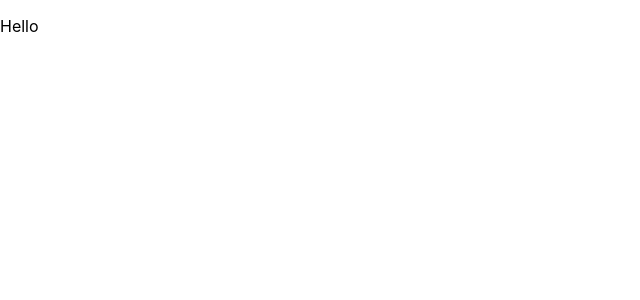
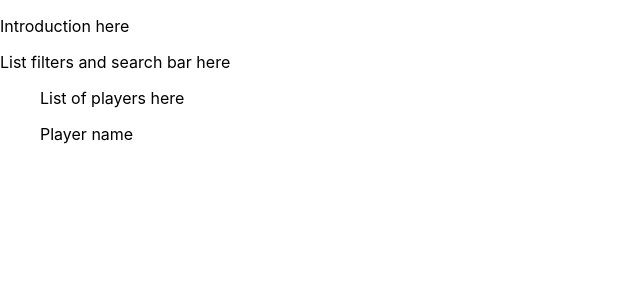
Before and after one commit to CLg003/NBA_75th_Anniversary_Players, a React (Create React App) app: page / in a window 1280 px wide. Shown: the top 300 px of the page, without its empty margins (0-640 px from the left). Built offline with nearby package versions, Linux system fonts and the light colour scheme.

Commit message:
Container and main components set up.

```diff
--- a/public/index.html
+++ b/public/index.html
@@ -24,7 +24,7 @@
       work correctly both with client-side routing and a non-root public URL.
       Learn how to configure a non-root public URL by running `npm run build`.
     -->
-    <title>React App</title>
+    <title>NBA 75th Anniversary - 75 Greatest Players</title>
   </head>
   <body>
     <noscript>You need to enable JavaScript to run this app.</noscript>
--- a/src/App.js
+++ b/src/App.js
@@ -1,8 +1,9 @@
 import './App.css';
+import Nba75 from './containers/Nba75';
 
 function App() {
   return (
-    <p>Hello</p>
+    <Nba75 />
   );
 }
 
--- /dev/null
+++ b/src/components/Intro.js
@@ -0,0 +1,11 @@
+import React from 'react';
+
+const Intro = () => {
+
+    return (
+        <p>Introduction here</p>
+    );
+
+}
+
+export default Intro;
--- /dev/null
+++ b/src/components/ListFilter.js
@@ -0,0 +1,11 @@
+import React from 'react';
+
+const ListFilter = () => {
+
+    return (
+        <p>List filters and search bar here</p>
+    );
+
+}
+
+export default ListFilter;
--- /dev/null
+++ b/src/components/Player.js
@@ -0,0 +1,11 @@
+import React from 'react';
+
+const Player = () => {
+
+    return (
+        <p>Player name</p>
+    );
+
+}
+
+export default Player;
--- /dev/null
+++ b/src/components/PlayerList.js
@@ -0,0 +1,15 @@
+import React from 'react';
+import Player from './Player';
+
+const PlayerList = () => {
+
+    return (
+        <ul>
+            <p>List of players here</p>
+            <Player />
+        </ul>
+    );
+
+}
+
+export default PlayerList;
--- /dev/null
+++ b/src/containers/Nba75.js
@@ -0,0 +1,19 @@
+import React from 'react';
+import Intro from '../components/Intro';
+import ListFilter from '../components/ListFilter';
+import PlayerList from '../components/PlayerList';
+
+
+const Nba75 = () => {
+
+
+    return (
+        <>
+            <Intro />
+            <ListFilter />
+            <PlayerList />
+        </>
+    );
+}
+
+export default Nba75;
```
Also changed, not shown: src/components/PlayerDetails.js (added).
